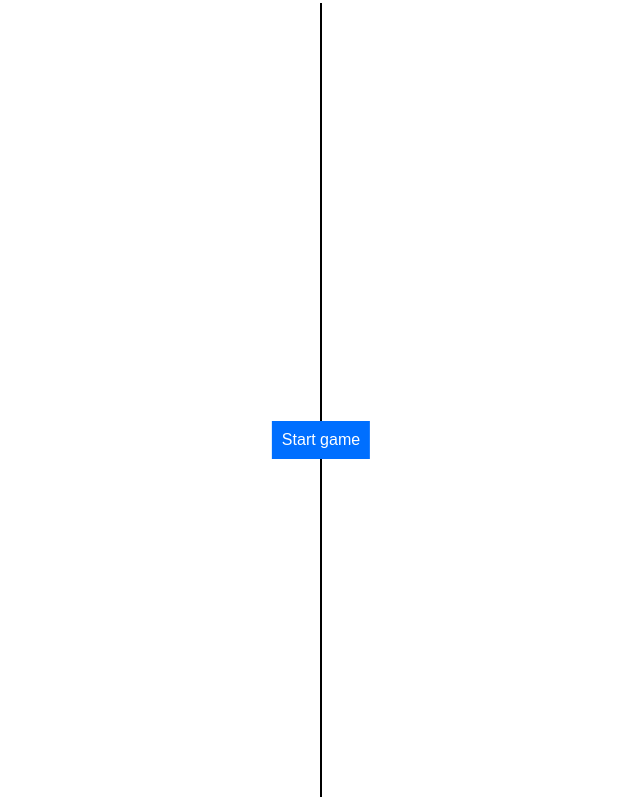
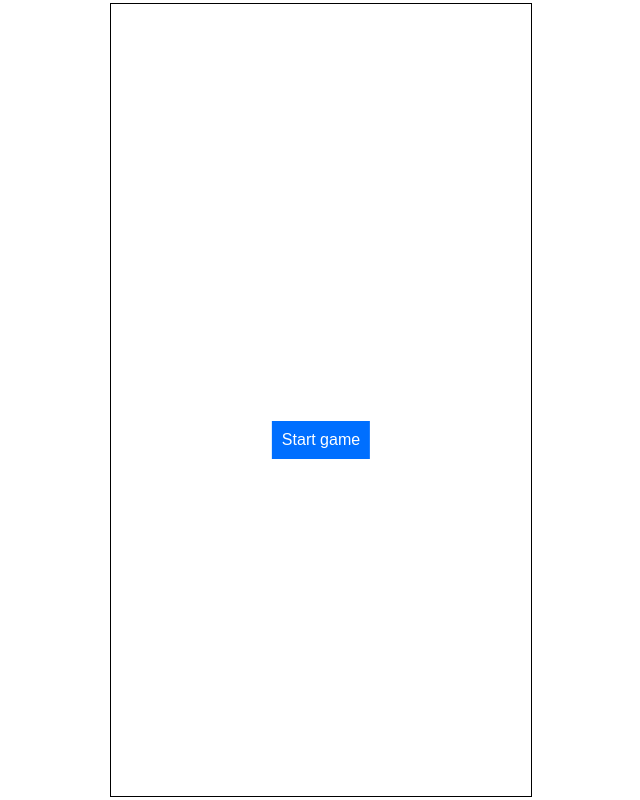
Before and after one commit to splendidwebdev/jumpem, a plain HTML site: page index.html in a window 1280 px wide. Shown: the whole page, without its empty margins (319-959 px from the left). Drawn offline with Linux system fonts and the light colour scheme.

Commit message:
Update index.html

```diff
--- a/index.html
+++ b/index.html
@@ -46,7 +46,7 @@
         const ctx = canvas.getContext("2d");
         const restart_btn = document.querySelector("#rst");
         const stb = document.querySelector("#stb");
-        canvas.width = Math.min(420, window.width);
+        canvas.width = Math.min(420, window.innerWidth);
         canvas.height = window.innerHeight / 1.01;
 
         class Platform{
```
